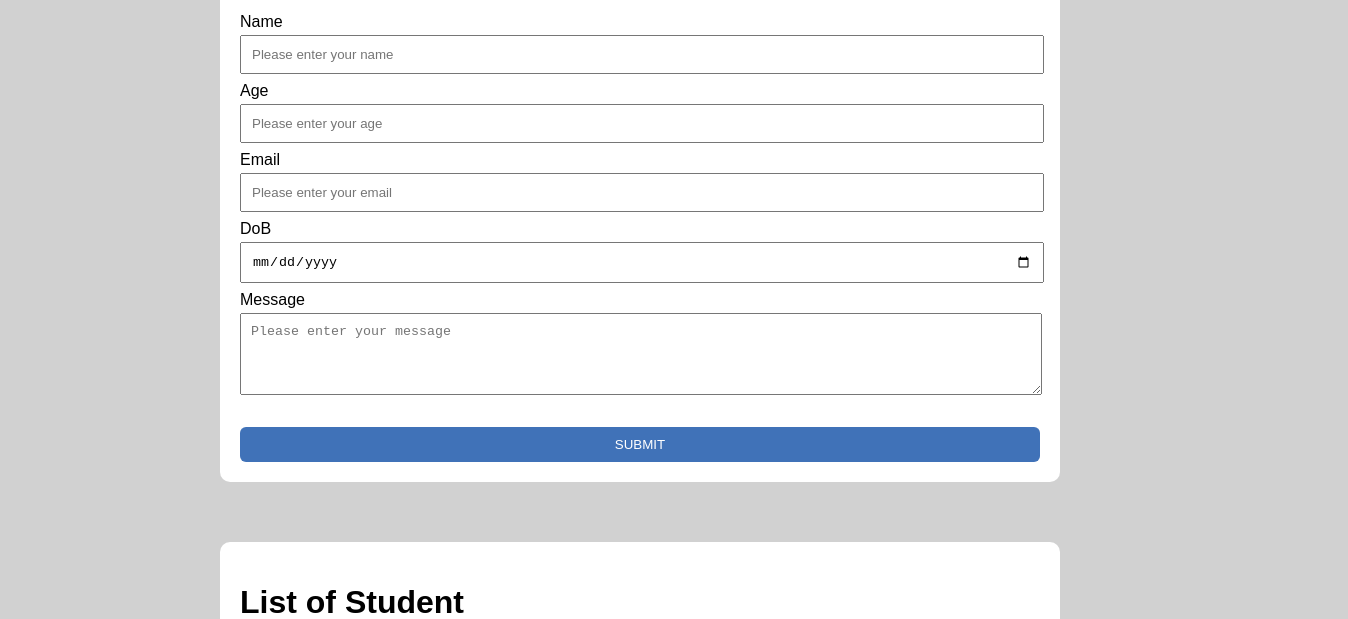
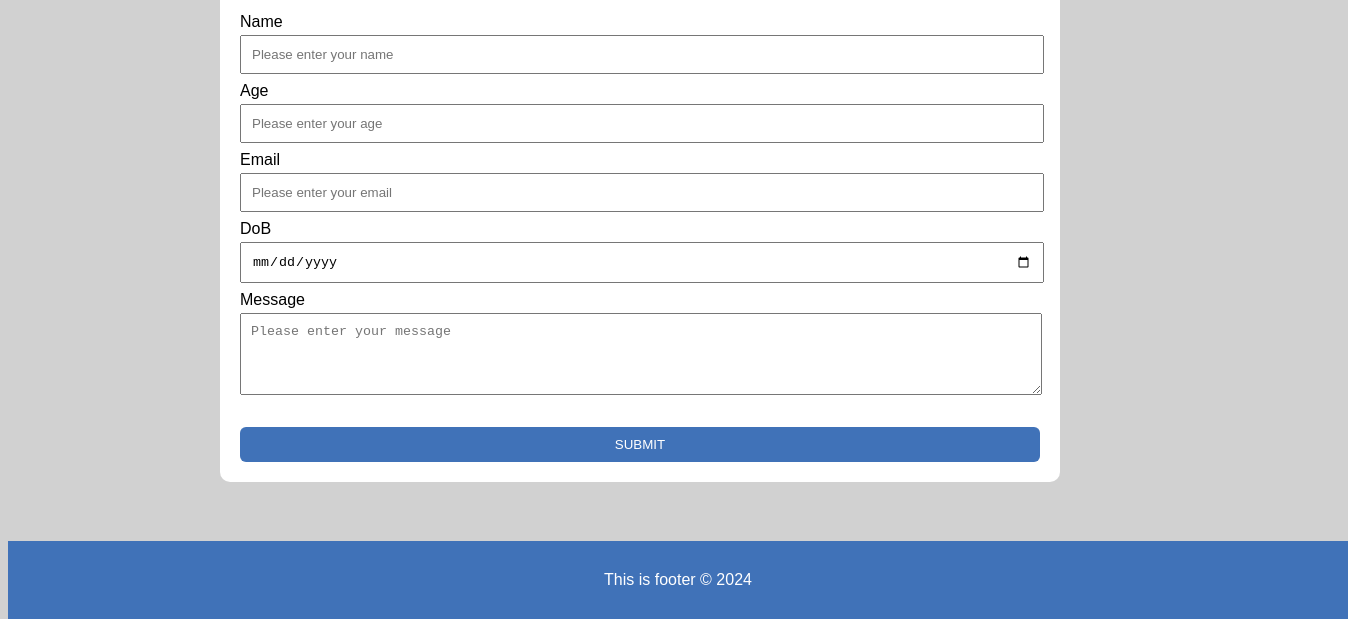
Before and after one commit to RoidahSahda/revou-test, a plain HTML site: page index.html in a window 1280 px wide. Shown: the part 181-800 px from the top of the page, 1348 px wide, since content can reach past the window. Drawn offline with Linux system fonts and the light colour scheme.

Commit message:
add new footer

```diff
--- a/index.html
+++ b/index.html
@@ -65,6 +65,17 @@
             .wrapper {
                 width: 100%;
             }
+        }
+
+        footer {
+            background: #4072b8;
+            color: white;
+            padding: 30px;
+            margin-top: 50px;
+            position: absolute;
+            bottom: 0;
+            width: 100%;
+            text-align: center;
         }
     </style>
 </head>
@@ -155,5 +166,9 @@
 
         </table>
     </div>
+
+    <footer>
+        This is footer &copy; 2024
+    </footer>
 </body>
 </html>
```
